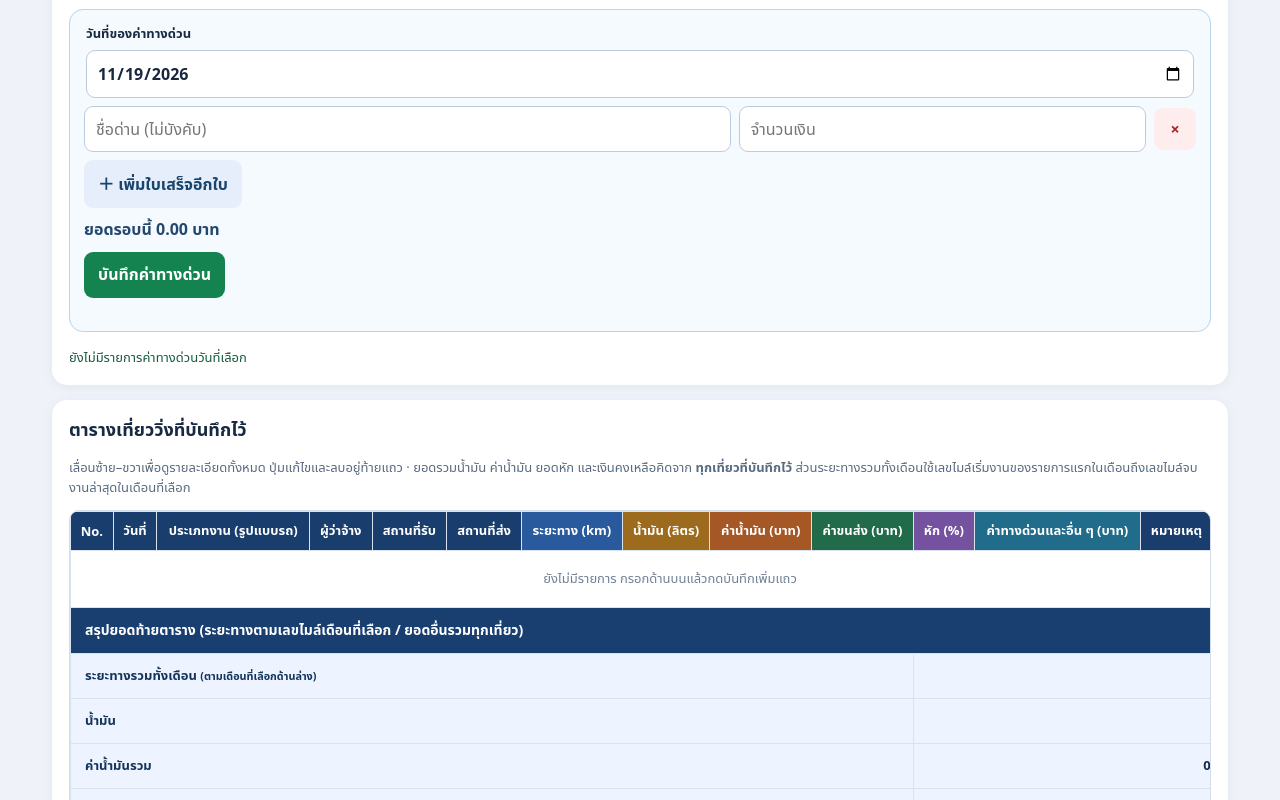
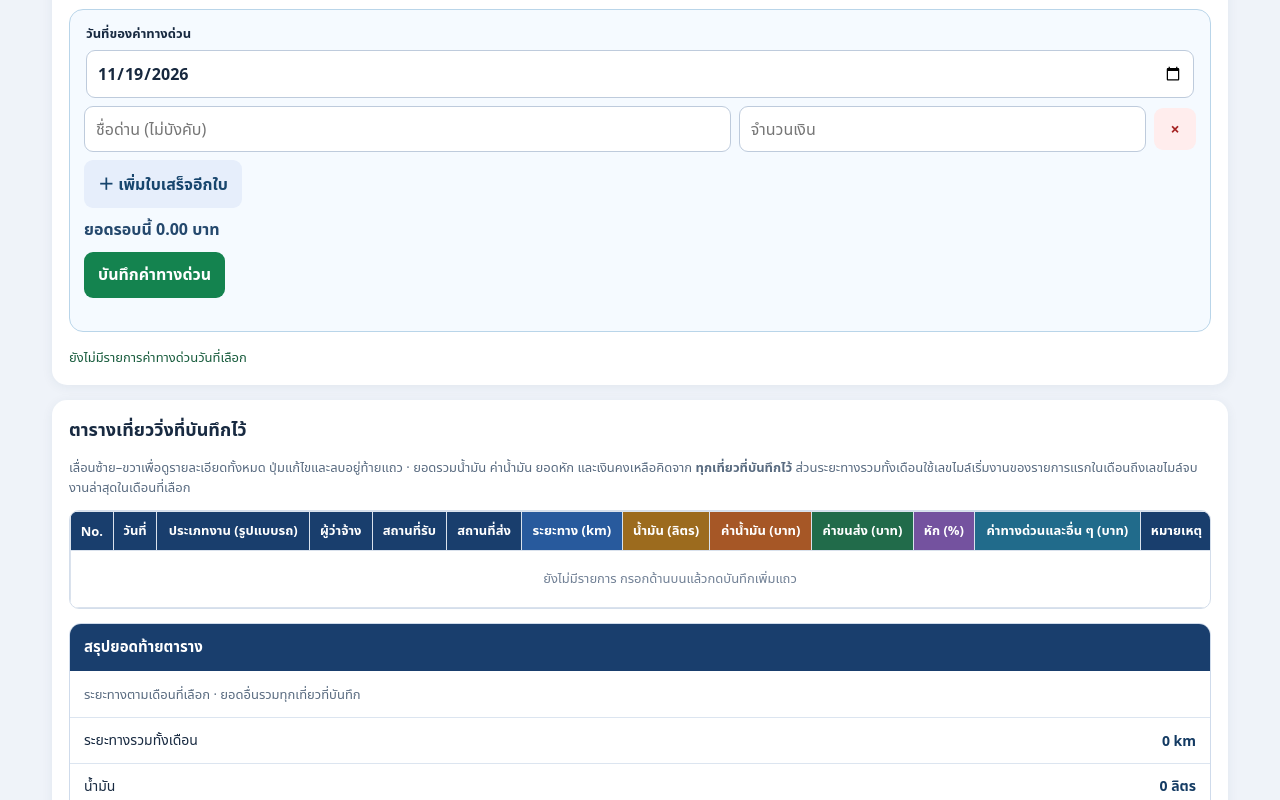
Before and after one commit to pissanu023-lang/tlr-transport-report, a plain HTML site: page index.html in a window 1280 px wide. Shown: the part 2000-2800 px from the top of the page. Drawn offline with Linux system fonts and the light colour scheme.

Commit message:
Add files via upload

```diff
--- a/index.html
+++ b/index.html
@@ -160,6 +160,7 @@ main .panel:first-child>.fields:first-of-type{padding:0 2px}
 .dayFootnote{font-size:12px;color:#667588;margin-top:20px}.day-action{background:#e4f2fa;color:#164b78;border:1px solid #9bc6db}
 @media(max-width:600px){.daySheet{padding:8px}.dayReport{padding:10px 6px}.dayTotals{grid-template-columns:1fr}.dayTotals>div.dayFinal{grid-column:auto}.dayTable{font-size:11px}}
 @media print{body.day-print-mode>header,body.day-print-mode>main,body.day-print-mode>#printReport{display:none!important}body.day-print-mode>.dayOverlay{display:block!important;position:static!important;background:white!important;padding:0!important;overflow:visible!important}body.day-print-mode .daySheet{box-shadow:none!important;border-radius:0!important;margin:0!important;padding:0!important;max-width:none!important}body.day-print-mode .dayToolbar,body.day-print-mode .dayEditCol,body.day-print-mode .dayReceiptEdit{display:none!important}body.day-print-mode .dayReport{padding:0!important;min-height:0!important}body.day-print-mode .dayScroll{overflow:visible!important}body.day-print-mode .dayTable{min-width:0!important;width:100%!important;table-layout:fixed;font-size:8pt!important}body.day-print-mode .dayTable th,body.day-print-mode .dayTable td{padding:4px 3px!important;overflow-wrap:anywhere}body.day-print-mode .dayTotals{gap:5px!important}body.day-print-mode .dayTotals>div{padding:6px!important}body.day-print-mode .dayReport h3{margin:12px 0 6px!important}}
+.compact-totals{margin-top:14px;border:1px solid #cfdbeb;border-radius:12px;overflow:hidden;background:#fff}.compact-totals h3{background:#193e6d;color:#fff;margin:0;padding:12px 14px}.compact-totals .muted{padding:0 14px}.total-line{display:grid;grid-template-columns:minmax(0,1fr) minmax(110px,auto);gap:12px;align-items:center;padding:12px 14px;border-top:1px solid #dce5f0;font-size:14px}.total-line strong{text-align:right;white-space:nowrap;font-variant-numeric:tabular-nums;color:#143b63}.total-final{background:#e9f2ff;font-weight:700}.total-final strong{color:#095b48}@media(max-width:430px){.total-line{grid-template-columns:minmax(0,1fr) minmax(105px,auto);font-size:13px;gap:8px;padding:11px 9px}}
 </style><style>
 .triptable td.trip-actions{min-width:340px;width:340px;text-align:right;white-space:nowrap}
 .trip-actions .compactbtn{vertical-align:middle}
@@ -168,7 +169,7 @@ main .panel:first-child>.fields:first-of-type{padding:0 2px}
 .trip-actions::after{content:"";display:block;clear:both}
 @media(max-width:620px){.triptable td.trip-actions{min-width:325px;width:325px}.trip-actions .day-action{min-width:150px}}
 </style></head><body>
-<header class="restoredHeader"><img src="./header.jpg" alt="QLR รายงานการขนส่งสินค้า ภาพรถ Hino และเสือสีขาว"><span class="sr-only">รายงานการขนส่งสินค้า</span></header><div style="padding:12px;background:#fff7df;color:#654900;font-size:13px"><b>TLR v10.9 · เว็บแอปออฟไลน์</b> — ข้อมูลเก็บแยกในแต่ละเครื่อง ก่อนย้ายจากไฟล์ HTML เดิม ให้กดสำรอง JSON ในโปรแกรมเก่าและนำเข้า JSON ในเว็บใหม่ สำรองข้อมูลเป็นประจำเพื่อป้องกันข้อมูลหาย</div>
+<header class="restoredHeader"><img src="./header.jpg" alt="QLR รายงานการขนส่งสินค้า ภาพรถ Hino และเสือสีขาว"><span class="sr-only">รายงานการขนส่งสินค้า</span></header><div style="padding:12px;background:#fff7df;color:#654900;font-size:13px"><b>TLR v11.1 · เว็บแอปออฟไลน์</b> — ข้อมูลเก็บแยกในแต่ละเครื่อง ก่อนย้ายจากไฟล์ HTML เดิม ให้กดสำรอง JSON ในโปรแกรมเก่าและนำเข้า JSON ในเว็บใหม่ สำรองข้อมูลเป็นประจำเพื่อป้องกันข้อมูลหาย</div>
 <main><section class="panel"><h2>บันทึกเที่ยววิ่ง</h2><p class="hint">ช่องผู้ว่าจ้าง สถานที่รับ และสถานที่ส่งจะแนะนำข้อความที่เคยบันทึก · กด × ข้างชื่อเพื่อลบจากรายการแนะนำ โดยจะถามยืนยันก่อนลบและไม่กระทบเที่ยววิ่งเดิม · กรอกข้อมูลแล้วตรวจผลคำนวณ ก่อนกด “บันทึกเพิ่มแถว” ข้อมูลจะถูกเก็บในเบราว์เซอร์ของเว็บทดลองนี้</p>
 <div class="fields"><label>วันที่<input id="date" type="date"></label><label>ประเภทงาน (รูปแบบรถ)<select id="vehicle"><option>6 ล้อ</option><option selected>6 ล้อพ่วง</option><option>10 ล้อ</option><option>10 ล้อพ่วง</option></select></label><label>ผู้ว่าจ้าง<span class="suggest-wrap"><input id="client" placeholder="ชื่อผู้ว่าจ้าง" autocomplete="off" aria-autocomplete="list" aria-controls="suggest-client" aria-expanded="false"><span id="suggest-client" class="suggest-list" role="listbox" hidden></span></span></label><label>สถานที่รับ<span class="suggest-wrap"><input id="pickup" placeholder="สถานที่รับสินค้า" autocomplete="off" aria-autocomplete="list" aria-controls="suggest-pickup" aria-expanded="false"><span id="suggest-pickup" class="suggest-list" role="listbox" hidden></span></span></label><label>สถานที่ส่ง<span class="suggest-wrap"><input id="dropoff" placeholder="สถานที่ส่งสินค้า" autocomplete="off" aria-autocomplete="list" aria-controls="suggest-dropoff" aria-expanded="false"><span id="suggest-dropoff" class="suggest-list" role="listbox" hidden></span></span></label></div>
 <div class="group"><h3>ระยะทาง (เลขไมล์ไม่บังคับ)</h3><div class="groupgrid two"><label>เริ่มงาน · เลขไมล์ (km)<input id="startKm" type="number" min="0" step="0.1" inputmode="decimal" placeholder="385000"></label><label>จบงาน · เลขไมล์ (km)<input id="endKm" type="number" min="0" step="0.1" inputmode="decimal" placeholder="385250"></label></div><output id="distancePreview">ระยะทาง: 0 km</output><p class="hint">เว้นเลขไมล์ได้และบันทึกงานได้ตามปกติ · จะแสดงระยะทาง 0 กม. แต่ไม่เอาเลขไมล์ 0 ไปคำนวณสะสมรายเดือน</p></div>
@@ -192,13 +193,13 @@ main .panel:first-child>.fields:first-of-type{padding:0 2px}
 <section class="panel"><h2>ตารางเที่ยววิ่งที่บันทึกไว้</h2><p class="hint">เลื่อนซ้าย–ขวาเพื่อดูรายละเอียดทั้งหมด ปุ่มแก้ไขและลบอยู่ท้ายแถว · ยอดรวมน้ำมัน ค่าน้ำมัน ยอดหัก และเงินคงเหลือคิดจาก <strong>ทุกเที่ยวที่บันทึกไว้</strong> ส่วนระยะทางรวมทั้งเดือนใช้เลขไมล์เริ่มงานของรายการแรกในเดือนถึงเลขไมล์จบงานล่าสุดในเดือนที่เลือก</p>
 <div class="scroll"><table class="triptable"><thead><tr><th>No.</th><th>วันที่</th><th>ประเภทงาน (รูปแบบรถ)</th><th>ผู้ว่าจ้าง</th><th>สถานที่รับ</th><th>สถานที่ส่ง</th><th>ระยะทาง (km)</th><th>น้ำมัน (ลิตร)</th><th>ค่าน้ำมัน (บาท)</th><th>ค่าขนส่ง (บาท)</th><th>หัก (%)</th><th>ค่าทางด่วนและอื่น ๆ (บาท)</th><th>หมายเหตุ</th><th>จัดการ</th></tr></thead>
 <tbody id="rows"><tr><td colspan="14" class="empty">ยังไม่มีรายการ</td></tr></tbody>
-<tfoot id="grandTotals"><tr class="total-heading"><th colspan="14">สรุปยอดท้ายตาราง (ระยะทางตามเลขไมล์เดือนที่เลือก / ยอดอื่นรวมทุกเที่ยว)</th></tr>
-<tr><th colspan="10">ระยะทางรวมทั้งเดือน <small>(ตามเดือนที่เลือกด้านล่าง)</small></th><td colspan="4" id="grandDistance">0 km</td></tr>
-<tr><th colspan="10">น้ำมัน</th><td colspan="4" id="grandLiters">0 ลิตร</td></tr>
-<tr><th colspan="10">ค่าน้ำมันรวม</th><td colspan="4" id="grandFuel">0.00 บาท</td></tr>
-<tr><th colspan="10">ยอดเงินหักเปอร์เซ็นต์ค่าขนส่งรวม</th><td colspan="4" id="grandDeduction">0.00 บาท</td></tr>
-<tr class="total-balance"><th colspan="10">เงินคงเหลือหลังหักค่าใช้จ่ายที่บันทึกทั้งหมด</th><td colspan="4" id="grandBalance">0.00 บาท</td></tr>
-</tfoot></table></div>
+</table></div>
+<section class="compact-totals" aria-label="สรุปยอดท้ายตาราง"><h3>สรุปยอดท้ายตาราง</h3><p class="muted">ระยะทางตามเดือนที่เลือก · ยอดอื่นรวมทุกเที่ยวที่บันทึก</p>
+<div class="total-line"><span>ระยะทางรวมทั้งเดือน</span><strong id="grandDistance">0 km</strong></div>
+<div class="total-line"><span>น้ำมัน</span><strong id="grandLiters">0 ลิตร</strong></div>
+<div class="total-line"><span>ค่าน้ำมันรวม</span><strong id="grandFuel">0.00 บาท</strong></div>
+<div class="total-line"><span>ยอดเงินหักเปอร์เซ็นต์ค่าขนส่งรวม</span><strong id="grandDeduction">0.00 บาท</strong></div>
+<div class="total-line total-final"><span>เงินคงเหลือหลังหักค่าใช้จ่ายที่บันทึกทั้งหมด</span><strong id="grandBalance">0.00 บาท</strong></div></section>
 <div class="buttons"><button id="csv" type="button" class="secondary">ส่งออก CSV</button><button id="backup" type="button" class="secondary">สำรอง JSON</button><button id="importButton" type="button" class="secondary">นำเข้า JSON</button><input id="importFile" hidden type="file" accept=".json,application/json"></div><p class="muted">ข้อมูลบันทึกอยู่ในเบราว์เซอร์ของเว็บไซต์นี้ แนะนำให้สำรอง JSON เป็นระยะ และก่อนนำเข้าข้อมูลเก่าทับข้อมูลปัจจุบัน</p></section>
 <section class="panel"><div class="flex"><h2 style="margin:0">สรุปประจำเดือน</h2><label>เลือกเดือน<input id="month" type="month"></label></div><div class="buttons"><button id="printMonth" type="button">🖨 พิมพ์รายงาน A4 แนวนอน / บันทึก PDF</button></div><p class="hint">รายงานจะพิมพ์เฉพาะเที่ยววิ่งของเดือนที่เลือก ระยะทางรวมใช้เลขไมล์ต้นเดือนที่มีข้อมูลถึงรายการล่าสุดที่มีเลขไมล์ หากรายการมากจะแบ่งหลายหน้าอัตโนมัติ</p><div class="stats sectiongap"><div class="stat"><small>เที่ยววิ่งที่บันทึก</small><strong id="mTrips">0 เที่ยว</strong></div><div class="stat"><small>ระยะทางรวมทั้งเดือน</small><strong id="mDistance">0 km</strong></div><div class="stat"><small>น้ำมัน</small><strong id="mLiters">0 ลิตร</strong></div><div class="stat"><small>ค่าน้ำมันที่เติมรวม</small><strong id="mFuel">0 บาท</strong></div><div class="stat"><small>อัตราสิ้นเปลืองเฉลี่ย (ประมาณ)</small><strong id="mEfficiency">— กม./ลิตร</strong></div></div>
 <div class="group sectiongap"><h3>เลขไมล์เริ่มต้นเดือน – เลขไมล์จบงานล่าสุด</h3><div class="stats"><div class="stat"><small>เลขไมล์เริ่มงานแรกของเดือน</small><strong id="mStart">—</strong></div><div class="stat"><small>เลขไมล์จบงานล่าสุด</small><strong id="mEnd">—</strong></div><div class="stat"><small>ผลต่างเลขไมล์</small><strong id="mOdo">—</strong></div></div><p class="muted">สูตรระยะทาง: เลขไมล์เริ่มงานที่บันทึกไว้เป็นครั้งแรกของเดือน ถึงเลขไมล์จบงานครั้งล่าสุดของเดือน โดยข้ามรายการที่ไม่มีเลขไมล์ (ค่า 0) · รวมระยะทางรถเปล่าที่อยู่ระหว่างเลขไมล์ทั้งสองด้วย · สูตรเฉลี่ย: ระยะทางสะสม ÷ ลิตรน้ำมันที่เติมสะสมในเดือน โดยไม่ใช้จำนวนเงินเป็นตัวหาร</p></div>
@@ -372,25 +373,18 @@ function closeDayReport(){$('dayOverlay').hidden=true;document.body.style.overfl
 $('dayClose').addEventListener('click',closeDayReport);$('dayOverlay').addEventListener('click',e=>{if(e.target===$('dayOverlay'))closeDayReport()});document.addEventListener('keydown',e=>{if(e.key==='Escape'&&!$('dayOverlay').hidden)closeDayReport()});
 $('dayPrint').addEventListener('click',()=>{document.body.classList.add('day-print-mode');window.print()});window.addEventListener('afterprint',()=>document.body.classList.remove('day-print-mode'));
 function render(){const tbody=$('rows');tbody.replaceChildren();if(!entries.length&&!ledgerEntries.length){const tr=document.createElement('tr'),td=createCell(tr,'ยังไม่มีรายการ กรอกด้านบนแล้วกดบันทึกเพิ่มแถว');td.colSpan=14;td.className='empty';tbody.append(tr)}else entries.forEach((raw,i)=>{const x=normalized(raw),m=metrics(x),tr=document.createElement('tr');const dayLedger=entries.findIndex(v=>v.date===x.date)===i?datedToll(x.date):0;if(editingIndex===i)tr.className='rowediting';const cols=[i+1,x.date,x.vehicle,x.client,x.pickup,x.dropoff,short(m.distance),short(x.liters),f(m.oil),f(x.fare),short(x.percent)+'%',f(tollCost(x)),x.note];cols.forEach((value,j)=>createCell(tr,value,j===12?'note':''));const cell=document.createElement('td');cell.className='trip-actions';const edit=document.createElement('button');edit.type='button';edit.className='compactbtn editbtn';edit.textContent='แก้ไข';edit.addEventListener('click',()=>beginEditing(i));cell.append(edit);const b=document.createElement('button');b.type='button';b.className='danger compactbtn';b.textContent='ลบ';b.addEventListener('click',()=>{if(!confirm('ยืนยันลบเที่ยววิ่งลำดับ '+(i+1)+'?'))return;entries.splice(i,1);if(editingIndex===i){editingIndex=null;editingUI();resetInputs()}else if(editingIndex!==null&&editingIndex>i){editingIndex--;editingUI()}persist();render();setMessage('ลบรายการแล้ว')});cell.append(b);tr.append(cell);tbody.append(tr)});
-// Give days without retrospective toll receipts access to the same daily report.
-const datedDays=new Set(ledgerEntries.map(x=>x.date));
-for(const date of [...new Set(entries.map(x=>x.date))]){
- if(datedDays.has(date))continue;
- const tripRows=[...tbody.children].filter(r=>r.children[1]?.textContent===date);
- const last=tripRows[tripRows.length-1];if(!last)continue;
- const actions=last.lastElementChild;const detail=document.createElement('button');detail.type='button';detail.className='compactbtn day-action';detail.textContent='ดูรายละเอียด '+date.slice(8,10)+'/'+date.slice(5,7);detail.addEventListener('click',()=>openDayReport(date));actions.prepend(detail);
-}
-// แสดงค่าทางด่วนประจำวันที่บันทึกย้อนหลังเป็นหนึ่งแถวในตารางหลักเท่านั้น
-for(const date of [...new Set(ledgerEntries.map(x=>x.date))].sort()){
- const tr=document.createElement('tr');tr.className='ledger-day-row';
- const values=['—',date,'สรุปค่าทางด่วนรายวัน','—','—','—','—','—','—','—','—',f(datedToll(date)),'รวมจาก '+ledgerEntries.filter(x=>x.date===date).length+' ใบ'];
- values.forEach(v=>createCell(tr,v));
- const actions=document.createElement('td');actions.className='trip-actions';const detail=document.createElement('button');detail.type='button';detail.className='compactbtn day-action';detail.textContent='ดูรายละเอียด '+date.slice(8,10)+'/'+date.slice(5,7);detail.addEventListener('click',()=>openDayReport(date));actions.append(detail);tr.append(actions);
- // insert immediately after the last recorded trip for this date, otherwise in date order
- const candidates=[...tbody.querySelectorAll('tr')].filter(r=>r.children[1]?.textContent===date && !r.classList.contains('ledger-day-row'));
- if(candidates.length)candidates[candidates.length-1].after(tr);else{
-   const next=[...tbody.querySelectorAll('tr')].find(r=>{const d=r.children[1]?.textContent||'';return /^\d{4}-\d{2}-\d{2}$/.test(d)&&d>date});
-   if(next)tbody.insertBefore(tr,next);else tbody.append(tr)
+// One daily-detail button per date, including dates with retrospective toll receipts.
+const allDates=[...new Set([...entries.map(x=>x.date),...ledgerEntries.map(x=>x.date)])].sort();
+for(const date of allDates){
+ const lastIndex=entries.reduce((found,x,i)=>x.date===date?i:found,-1);
+ const last=lastIndex>=0?tbody.children[lastIndex]:null;
+ if(last){const actions=last.lastElementChild;const detail=document.createElement('button');detail.type='button';detail.className='compactbtn day-action';detail.textContent='ดูรายละเอียด '+date.slice(8,10)+'/'+date.slice(5,7);detail.addEventListener('click',()=>openDayReport(date));actions.prepend(detail)}
+ else { // Date has toll receipts but no trip: retain a way to access/edit the receipts.
+  const tr=document.createElement('tr');tr.className='ledger-only-access';
+  const td=createCell(tr,'ค่าทางด่วน '+date+' (ไม่มีเที่ยววิ่ง)');td.colSpan=13;
+  const actions=document.createElement('td');actions.className='trip-actions';const detail=document.createElement('button');detail.type='button';detail.className='compactbtn day-action';detail.textContent='ดูรายละเอียด '+date.slice(8,10)+'/'+date.slice(5,7);detail.addEventListener('click',()=>openDayReport(date));actions.append(detail);tr.append(actions);
+  const next=[...tbody.children].find(r=>/^\d{4}-\d{2}-\d{2}$/.test(r.children[1]?.textContent||'')&&r.children[1].textContent>date);
+  if(next)tbody.insertBefore(tr,next);else tbody.append(tr);
  }
 }
 const total=entries.map(normalized).reduce((a,x)=>{const m=metrics(x);a.distance+=m.distance;a.liters+=x.liters;a.oil+=m.oil;a.deduction+=m.ded;a.balance+=m.balance;return a},{distance:0,liters:0,oil:0,deduction:0,balance:0});
```
